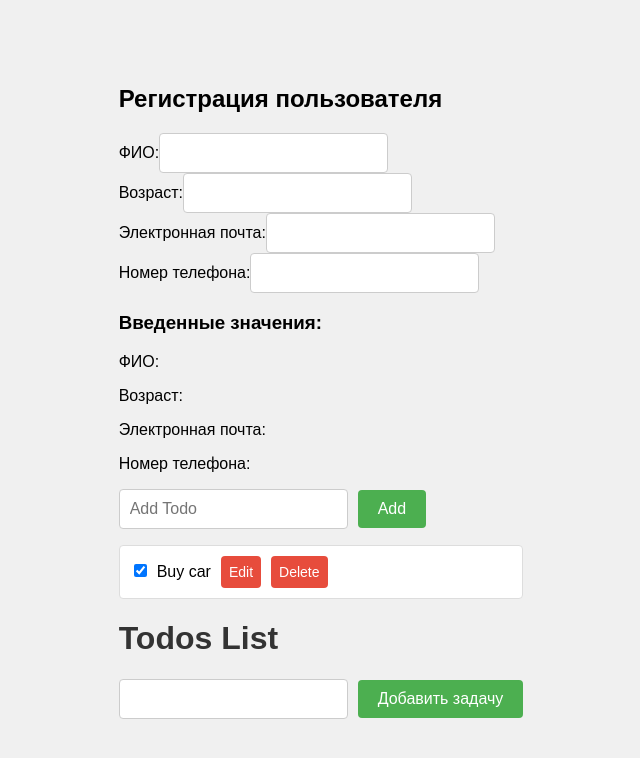
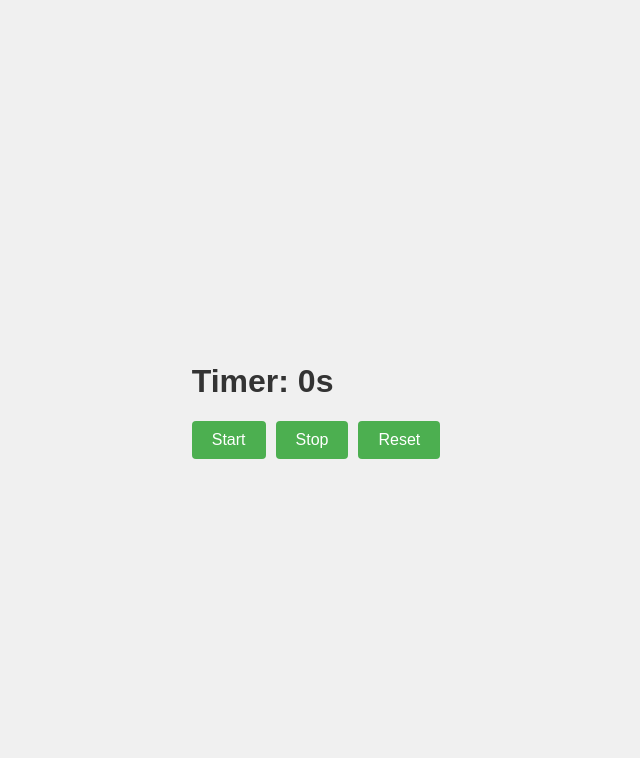
Before and after one commit to mmkholbekov/DZ1_React, a React (Create React App) app: page / in a window 1280 px wide. Shown: the top 758 px of the page, without its empty margins (319-959 px from the left). Built offline with nearby package versions, Linux system fonts and the light colour scheme.

Commit message:
Home Work 6

```diff
--- a/src/App.js
+++ b/src/App.js
@@ -1,82 +1,202 @@
-import React, { useState } from "react";
+//      Home Work 6
+
+import React, { useState, useEffect, useRef } from "react";
 import "./css/todo.css"
 
-const TodoList = () => {
-  const [tasks, setTasks] = useState([])
-  const [newTask, setNewTask] = useState("")
-  const [editingTask, setEditingTask] = useState(null)
+const TimerExample = () => {
+  const [seconds, setSeconds] = useState(0)
+  const [isActive, setIsActive] = useState(false)
+  const timerRef = useRef(null)
 
-  const addTask = () => {
-    if (newTask.trim() !== "") {
-      if (editingTask !== null) {
-        // Редактирование задачи
-        updateTask(editingTask, newTask)
-      } else {
-        // Добавление новой задвчи
-        createTask(newTask);
+  useEffect(() => {
+    const handleInterval = () => {
+      setSeconds((prevSeconds) => prevSeconds + 1)
+    }
+
+    if (isActive) {
+      timerRef.current = setInterval(handleInterval, 1000)
+    }
+
+    return () => {
+      if (isActive) {
+        clearInterval(timerRef.current);
       }
-      setNewTask("")
-      setEditingTask(null)
     }
-  }
+  }, [isActive]);
 
-  const createTask = (text) => {
-    const newTaskObject = {
-      id: Date.now(),
-      text: text,
-    }
-    setTasks([...tasks, newTaskObject])
-  }
-  const updateTask = (taskId, newText) => {
-    const updatedTasks = tasks.map((task) =>
-      task.id === taskId ? { ...task, text: newText } : task
-    )
-    setTasks(updatedTasks)
-  }
-  const deleteTask = (taskId) => {
-    const updatedTasks = tasks.filter((task) => task.id !== taskId)
-    setTasks(updatedTasks)
-  }
-  const editTask = (taskId) => {
-    const taskToEdit = tasks.find((task) => task.id === taskId)
-    if (taskToEdit) {
-      setNewTask(taskToEdit.text)
-      setEditingTask(taskId)
-    }
+  const handleStart = () => {
+    setIsActive(true)
+  };
+
+  const handleStop = () => {
+    setIsActive(false);
+  };
+
+  const handleReset = () => {
+    setIsActive(false)
+    setSeconds(0)
   };
 
   return (
     <div>
-      <h1>Todos List</h1>
-      <div>
-        <input
-          type="text"
-          value={newTask}
-          onChange={(e) => setNewTask(e.target.value)}
-        />
-        <button onClick={addTask}>
-          {editingTask !== null ? "Редактировать" : "Добавить задачу"}
-        </button>
-      </div>
-      <ul>
-        {tasks.map((task) => (
-          <li key={task.id}>
-            {task.text}
-            <button onClick={() => editTask(task.id)}>Редактировать</button>
-            <button onClick={() => deleteTask(task.id)}>Удалить</button>
-          </li>
-        ))}
-      </ul>
+      <h1>Timer: {seconds}s</h1>
+      <button onClick={handleStart}>Start</button>
+      <button onClick={handleStop}>Stop</button>
+      <button onClick={handleReset}>Reset</button>
     </div>
-  )
+  );
 }
 
-export default TodoList;
+export default TimerExample;
 
 
 
+//      Home Work 5
+// import React, { useState } from "react";
+//
+// const TodoList = () => {
+//   const [tasks, setTasks] = useState([])
+//   const [newTask, setNewTask] = useState("")
+//   const [editingTask, setEditingTask] = useState(null)
+//
+//   const addTask = () => {
+//     if (newTask.trim() !== "") {
+//       if (editingTask !== null) {
+//         // Редактирование задачи
+//         updateTask(editingTask, newTask)
+//       } else {
+//         // Добавление новой задвчи
+//         createTask(newTask);
+//       }
+//       setNewTask("")
+//       setEditingTask(null)
+//     }
+//   }
+//
+//   const createTask = (text) => {
+//     const newTaskObject = {
+//       id: Date.now(),
+//       text: text,
+//     }
+//     setTasks([...tasks, newTaskObject])
+//   }
+//   const updateTask = (taskId, newText) => {
+//     const updatedTasks = tasks.map((task) =>
+//       task.id === taskId ? { ...task, text: newText } : task
+//     )
+//     setTasks(updatedTasks)
+//   }
+//   const deleteTask = (taskId) => {
+//     const updatedTasks = tasks.filter((task) => task.id !== taskId)
+//     setTasks(updatedTasks)
+//   }
+//   const editTask = (taskId) => {
+//     const taskToEdit = tasks.find((task) => task.id === taskId)
+//     if (taskToEdit) {
+//       setNewTask(taskToEdit.text)
+//       setEditingTask(taskId)
+//     }
+//   };
+//
+//   return (
+//     <div>
+//       <h1>Todos List</h1>
+//       <div>
+//         <input
+//           type="text"
+//           value={newTask}
+//           onChange={(e) => setNewTask(e.target.value)}
+//         />
+//         <button onClick={addTask}>
+//           {editingTask !== null ? "Редактировать" : "Добавить задачу"}
+//         </button>
+//       </div>
+//       <ul>
+//         {tasks.map((task) => (
+//           <li key={task.id}>
+//             {task.text}
+//             <button onClick={() => editTask(task.id)}>Редактировать</button>
+//             <button onClick={() => deleteTask(task.id)}>Удалить</button>
+//           </li>
+//         ))}
+//       </ul>
+//     </div>
+//   )
+// }
+//
+// export default TodoList;
+
+
+
+//      LESSON 6
+// import React, {useRef} from "react";
+// import { useState } from "react";
+//
+// export default function Counter() {
+//   let ref = useRef(0)
+//   function handleClick() {
+//     ref.current = ref.current + 1;
+//     alert("You cliked" + ref.current + 'items')
+//   }
+//   return (
+//       <button onClick={handleClick}>Click Me!</button>
+//   )
+// }
+
+// import React from "react";
+// import { useEffect, useState } from "react";
+// import { createConnection} from "./components/chat";
+//
+// function ChatRoom({roomId}) {
+//   const [serverUrl, setServerUrl] = useState('http://localhost:12345')
+//
+//   useEffect(() => {
+//     const connection = createConnection(serverUrl, roomId)
+//     connection.connect()
+//     return () => {
+//       connection.disconnect()
+//     }
+//   }, [roomId, serverUrl])
+//
+//   return (
+//       <>
+//       <label>
+//         Server URL:{""}
+//         <input
+//             value={serverUrl}
+//             onChange={e => setServerUrl(e.target.value)}
+//         />
+//       </label>
+//         <h1>Welcome to my {roomId} Room</h1>
+//       </>
+//   );
+// }
+//
+// export default function App() {
+//   const [roomId, setRoomId] = useState('general')
+//   const [show, setShow] = useState(false)
+//
+//   return (
+//       <>
+//         <label>
+//           Choose the chat room: {''}
+//           <select value={roomId} onChange={e => setRoomId(e.target.value)}>
+//             <option value='general'>general</option>
+//             <option value='React'>React</option>
+//             <option value='Redux'>Redux</option>
+//           </select>
+//         </label>
+//         <button onClick={() => setShow(show)}>
+//             {show ? 'Close chat' : 'Open chat'}
+//         </button>
+//         {show && <hr/>}
+//         {show && <ChatRoom roomId={roomId} />}
+//       </>
+//   )
+// }
+
+
 //     LESSON 5
-
 // import React from 'react';
 // import { useState } from "react";
 // export default function Form() {
--- /dev/null
+++ b/src/components/chat.js
@@ -0,0 +1,13 @@
+// import React from "react";
+export function createConnection(serverUrl, roomId) {
+    return {
+        connect() {
+            console.log(
+                "✅Connecting to" + roomId + "room at the" + serverUrl + "..."
+            );
+        },
+        disconnect() {
+            console.log("❌ Disconnect from" + roomId + "room at" + serverUrl);
+        },
+    };
+}
--- a/src/css/todo.css
+++ b/src/css/todo.css
@@ -21,6 +21,7 @@ body {
 
 h1 {
   color: #333;
+  justify-content: space-between;
 }
 
 input {
@@ -39,6 +40,7 @@ button {
   color: white;
   border: none;
   border-radius: 4px;
+  margin-right: 10px;
 }
 
 ul {
--- a/src/index.js
+++ b/src/index.js
@@ -1,15 +1,19 @@
 import React from 'react';
 import ReactDOM from 'react-dom/client';
 import './index.css';
-import RegistrationForm from "./form";
-import TaskApp from "./components/Massiv";
-import TodoList from "./App";
+// import RegistrationForm from "./form";
+// import TaskApp from "./components/Massiv";
+// import TodoList from "./App";
+// import Counter from "./App";
+import TimerExample from "./App";
 
 const root = ReactDOM.createRoot(document.getElementById('root'));
 root.render(
   <React.StrictMode>
-      <RegistrationForm/>
-      <TaskApp/>
-      <TodoList/>
+      {/*<RegistrationForm/>*/}
+      {/*<TaskApp/>*/}
+      {/*<TodoList/>*/}
+      {/*<Counter/>*/}
+      <TimerExample/>
   </React.StrictMode>
 );
```
